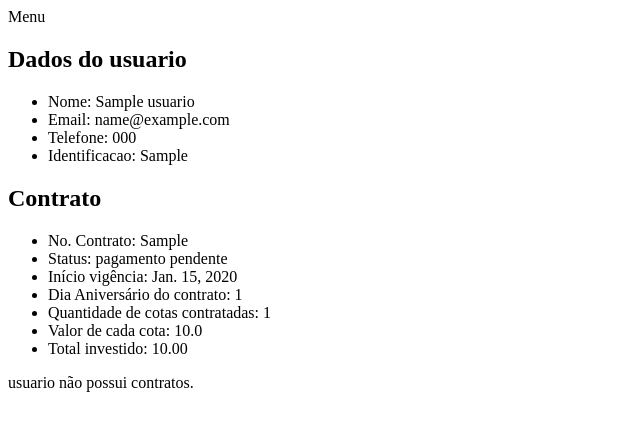
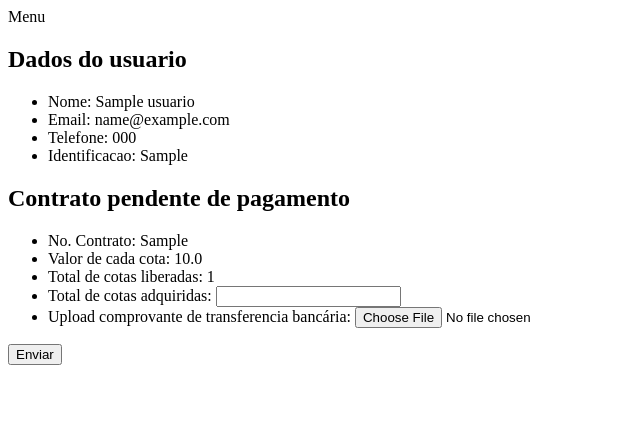
Before and after one commit to robertocsp/voipartner, a Django app: page /contratos/1 in a window 1280 px wide. Shown: the top 431 px of the page, without its empty margins (0-640 px from the left). Run offline with Django 3.2, Linux system fonts and the light colour scheme; a user stored in the database is signed in; tables that the repository leaves empty hold one stand-in row (values such as "Sample post").

Commit message:
comeco trabalho upload e fluxo

```diff
--- a/voipartner/models.py
+++ b/voipartner/models.py
@@ -46,7 +46,9 @@ class Contrato(models.Model):
 
     status_choices = (
         ('1', 'pagamento pendente'),
-        ('2', 'contrato em vigor'),
+        ('2', 'aguardando compensação'), #usuário fez upload do comprovante do pagamento.
+        ('3', 'aguardando assinatura do contrato'), #após confirmação do pagamento elaboramos o contrato e enviamos ASSINADO para o cliente assinar via Docusign
+        ('4', 'contrato em vigor'), #após assinatura do contrato, ele entra em vigor
 
     )
     status = models.CharField(
--- /dev/null
+++ b/voipartner/templates/contrato_aguardando_compensacao.html
@@ -0,0 +1,6 @@
+<ul>
+        <li>No. Contrato: {{ contrato.no_contrato }}</li>
+        <li>Status: {{ contrato.get_status_display }}</li>
+        <li>Valor de cada cota: {{ contrato.valor_cota }}</li>
+        <li>Total de cotas Contratadas: {{ contrato.cotas_contratadas }}</li>
+</ul>
--- /dev/null
+++ b/voipartner/templates/contrato_pendente_assinatura.html
@@ -0,0 +1,6 @@
+<ul>
+        <li>No. Contrato: {{ contrato.no_contrato }}</li>
+        <li>Status: {{ contrato.get_status_display }}</li>
+        <li>Valor de cada cota: {{ contrato.valor_cota }}</li>
+        <li>Total de cotas Contratadas: {{ contrato.cotas_contratadas }}</li>
+</ul>
--- /dev/null
+++ b/voipartner/templates/contrato_pendente_pagamento.html
@@ -0,0 +1,12 @@
+<form method="post" action="{{ contrato.id }}/pagamento-pendente" enctype="multipart/form-data">
+    {% csrf_token %}
+<ul>
+    <li>No. Contrato: {{ contrato.no_contrato }}</li>
+    <li>Valor de cada cota: {{ contrato.valor_cota }}</li>
+    <li>Total de cotas liberadas: {{ contrato.cotas_liberadas }}</li>
+    <li>Total de cotas adquiridas: <input type="text" name="cotas_contratadas" /></li>
+    <li>Upload comprovante de transferencia bancária: <input type="file" name="comprovante_transferencia" /> </li>
+</ul>
+    <input type="submit" value="Enviar"/>
+
+</form>
--- a/voipartner/templates/views/contrato.html
+++ b/voipartner/templates/views/contrato.html
@@ -6,35 +6,33 @@
 
 
 {% if contrato %}
-    <h2>Contrato</h2>
-    <ul>
-        <li>No. Contrato: {{ contrato.no_contrato }}</li>
-        <li>Status: {{ contrato.get_status_display }}</li>
-        <li>Início vigência: {{ contrato.data_inicio_vigencia }}</li>
-        <li>Dia Aniversário do contrato: {{ contrato.dia_aniversario }}</li>
-        <li>Quantidade de cotas contratadas: {{ contrato.cotas_contratadas }}</li>
-        <li>Valor de cada cota: {{ contrato.valor_cota }}</li>
-        <li>Total investido: {{ contrato.valor_contratado|floatformat:2 }}</li>
+
+    {# contrato em vigor #}
+    {% if contrato.status == '4' %}
+    <h2>Contrato em vigor</h2>
+        {% include "../contrato_em_vigor.html" %}
+    {% endif %}
+
+    {% if contrato.status == '1' %}
+    <h2>Contrato pendente de pagamento</h2>
+        {% include "../contrato_pendente_pagamento.html" %}
+    {% endif %}
+
+    {% if contrato.status == '2' %}
+    <h2>Contrato aguardando compensação</h2>
+        {% include "../contrato_aguardando_compensacao.html" %}
+    {% endif %}
+
+    {% if contrato.status == '3' %}
+    <h2>Contrato pendente de assinatura</h2>
+        {% include "../contrato_pendente_assinatura.html" %}
+    {% endif %}
 
 
 
-    </ul>
 {% else %}
     <p>contrato não existente</p>
 {% endif %}
 
-{% if contrato.lucro_acumulado %}
-    <h2>Lucro</h2>
-    <ul>
-    {% for lucro in contrato.lucro_acumulado %}
-        <li>Data: {{ lucro.dt_lucro }}</li>
-        <li>Valor do lucro: {{ lucro.vl_lucro }}</li>
-        <li>Lucro acumulado ate o momento: {{ lucro.vl_lucro_acumulado }}</li>
-        <li>Valor acumulado ate o momento: {{ lucro.vl_acumulado }}</li>
-        <li>-------------------------</li>
-    {% endfor %}
-    </ul>
-{% else %}
-    <p>usuario não possui contratos.</p>
-{% endif %}
+
 {% endblock %}
--- a/voipartner/views.py
+++ b/voipartner/views.py
@@ -1,9 +1,12 @@
+from django.contrib.auth import login, authenticate, logout
+from django.contrib.auth.decorators import login_required
+from django.db.models import Q
 from django.shortcuts import render, redirect
-from .models import *
-from django.contrib.auth import login, authenticate, logout
-from django.contrib.auth.forms import UserCreationForm
-from django.contrib.auth.decorators import login_required
+
 from .forms import *
+
+from django.http import HttpResponse
+
 
 # Create your views here.
 
@@ -57,12 +60,12 @@ def my_logout(request):
 def contratos_usuario(request):
     usuario = Usuario.objects.get(user=request.user)
 
-    contratos_em_vigor = Contrato.objects.filter(usuario=usuario,status=2)
-    contratos_pgto_pendente = Contrato.objects.filter(usuario=usuario, status=1)
+    contratos_em_vigor = Contrato.objects.filter(usuario=usuario,status=4)
+    contratos_pendentes = Contrato.objects.filter(Q(usuario=usuario) & (Q(status=1) | Q(status=2) | Q(status=3)))
     context = {
         'usuario': usuario,
         'contratos_em_vigor': contratos_em_vigor,
-        'contratos_pgto_pendente': contratos_pgto_pendente,
+        'contratos_pendentes': contratos_pendentes,
     }
 
     return render(request, "views/contratos_usuario.html", context)
@@ -78,6 +81,23 @@ def contrato(request, contrato_id):
     }
 
     return render(request, "views/contrato.html", context)
+
+
+@login_required(login_url='/login')
+def contrato_pendente_pagamento(request, contrato_id):
+    if request.method == 'POST':
+        form = ContratoPendentePagamentoForm(request.POST, request.FILES)
+
+        if form.is_valid():
+            cotas_contratadas = form.cleaned_data.get('cotas_contratadas')  # o email é o username
+
+            #form.save(username, raw_password)
+        else:
+            return HttpResponse("forulario nao foi valido")
+        return HttpResponse("Cotas contratadas: " + str(cotas_contratadas))
+
+    else:
+        return HttpResponse("metodo get nao pode")
 
 def testeForm(request):
     if request.method == 'POST':
--- a/voipartnerproject/urls.py
+++ b/voipartnerproject/urls.py
@@ -27,4 +27,6 @@ urlpatterns = [
     path('logout', views.my_logout, name='my_logout'),
     path('contratos', views.contratos_usuario, name='contratos_usuario'),
     path('contratos/<int:contrato_id>', views.contrato, name='contrato'),
+    path('contratos/<int:contrato_id>/pagamento-pendente', views.contrato_pendente_pagamento, name='contrato-pagamento-pendente'),
+
 ]
```
Also changed, not shown: voipartner/forms.py (+6 -1 lines), voipartner/templates/contrato_em_vigor.html (added, +23 -0 lines), voipartner/templates/views/contratos_usuario.html (+4 -4 lines).
